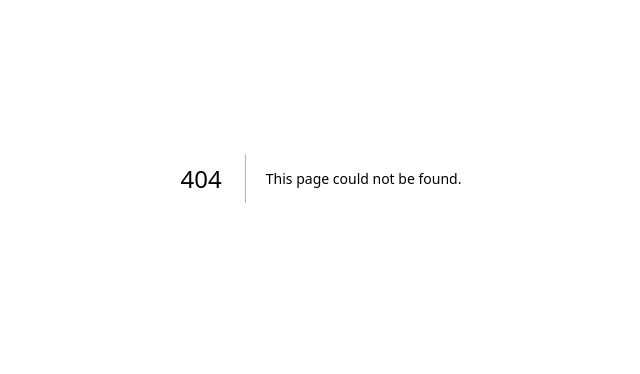
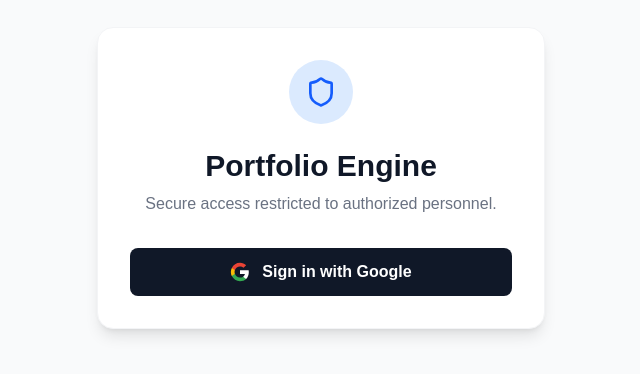
Before and after one commit to devanshuyadav/Nickl-2.0, a Next.js app in the folder client/: page /login in a window 1280 px wide. Before the commit this address had no page. Shown: the part 222-596 px from the top of the page, without its empty margins (319-959 px from the left). Built offline with nearby package versions, Linux system fonts and the light colour scheme.

Commit message:
Add Google OAuth 2.0

```diff
--- a/client/next.config.mjs
+++ b/client/next.config.mjs
@@ -2,10 +2,27 @@
 const nextConfig = {
   async rewrites() {
     return [
+      // Route 1: PDF Uploads
       {
-        source: '/api/:path*',
-        destination: 'http://localhost:5000/api/:path*', // Ensure 5000 matches your Express port
+        source: '/api/upload/:path*',
+        destination: 'http://localhost:5000/api/upload/:path*',
       },
+      // Route 2: Dashboard & Database
+      {
+        source: '/api/portfolio/:path*',
+        destination: 'http://localhost:5000/api/portfolio/:path*',
+      },
+      // Route 3: Live Market Data
+      {
+        source: '/api/market/:path*',
+        destination: 'http://localhost:5000/api/market/:path*',
+      },
+      // Route 4: Corporate Actions (Splits)
+      {
+        source: '/api/corporate/:path*',
+        destination: 'http://localhost:5000/api/corporate/:path*',
+      }
+      // we DO NOT include /api/auth here! Next.js will now handle authentication locally.
     ]
   },
 };
--- a/client/package.json
+++ b/client/package.json
@@ -11,6 +11,7 @@
   "dependencies": {
     "lucide-react": "^1.16.0",
     "next": "16.2.6",
+    "next-auth": "^4.24.14",
     "react": "19.2.4",
     "react-dom": "19.2.4",
     "react-dropzone": "^15.0.0",
--- /dev/null
+++ b/client/src/app/api/auth/[...nextauth]/route.js
@@ -0,0 +1,33 @@
+import NextAuth from "next-auth";
+import GoogleProvider from "next-auth/providers/google";
+
+const authOptions = {
+    providers: [
+        GoogleProvider({
+            clientId: process.env.GOOGLE_CLIENT_ID,
+            clientSecret: process.env.GOOGLE_CLIENT_SECRET,
+        }),
+    ],
+    callbacks: {
+        async signIn({ user }) {
+            // THE WHITELIST: Only allow YOUR email address to log in.
+            // Replace with your actual Gmail address.
+            const allowedEmail = "devanshuyadavwork@gmail.com";
+            // const allowedEmail = process.env.ADMINEMAIL;
+
+            if (user.email === allowedEmail) {
+                return true;
+            } else {
+                // If anyone else tries to log in, reject them
+                console.warn(`Unauthorized login attempt by: ${user.email}`);
+                return false;
+            }
+        },
+    },
+    pages: {
+        signIn: '/login', // We will create a clean login page next
+    }
+};
+
+const handler = NextAuth(authOptions);
+export { handler as GET, handler as POST };
--- a/client/src/app/layout.js
+++ b/client/src/app/layout.js
@@ -1,3 +1,4 @@
+import AuthProvider from "@/components/AuthProvider";
 import { Geist, Geist_Mono } from "next/font/google";
 import "./globals.css";
 
@@ -22,7 +23,11 @@ export default function RootLayout({ children }) {
       lang="en"
       className={`${geistSans.variable} ${geistMono.variable} h-full antialiased`}
     >
-      <body className="min-h-full flex flex-col">{children}</body>
+      <body className="min-h-full flex flex-col">
+        <AuthProvider>
+          {children}
+        </AuthProvider>
+      </body>
     </html>
   );
 }
--- /dev/null
+++ b/client/src/app/login/page.js
@@ -0,0 +1,30 @@
+'use client';
+import { signIn } from 'next-auth/react';
+import { Shield } from 'lucide-react';
+
+export default function Login() {
+    return (
+        <div className="min-h-screen bg-gray-50 flex flex-col justify-center items-center p-4">
+            <div className="max-w-md w-full bg-white rounded-2xl shadow-lg border border-gray-100 p-8 text-center">
+                <div className="w-16 h-16 bg-blue-100 text-blue-600 rounded-full flex items-center justify-center mx-auto mb-6">
+                    <Shield className="w-8 h-8" />
+                </div>
+                <h1 className="text-3xl font-extrabold text-gray-900 mb-2">Portfolio Engine</h1>
+                <p className="text-gray-500 mb-8">Secure access restricted to authorized personnel.</p>
+
+                <button
+                    onClick={() => signIn('google', { callbackUrl: '/' })}
+                    className="w-full bg-gray-900 text-white font-bold py-3 px-4 rounded-lg hover:bg-black transition-colors flex justify-center items-center"
+                >
+                    <svg className="w-5 h-5 mr-3" viewBox="0 0 24 24">
+                        <path fill="currentColor" d="M22.56 12.25c0-.78-.07-1.53-.2-2.25H12v4.26h5.92c-.26 1.37-1.04 2.53-2.21 3.31v2.77h3.57c2.08-1.92 3.28-4.74 3.28-8.09z" />
+                        <path fill="#34A853" d="M12 23c2.97 0 5.46-.98 7.28-2.66l-3.57-2.77c-.98.66-2.23 1.06-3.71 1.06-2.86 0-5.29-1.93-6.16-4.53H2.18v2.84C3.99 20.53 7.7 23 12 23z" />
+                        <path fill="#FBBC05" d="M5.84 14.09c-.22-.66-.35-1.36-.35-2.09s.13-1.43.35-2.09V7.07H2.18C1.43 8.55 1 10.22 1 12s.43 3.45 1.18 4.93l2.85-2.22.81-.62z" />
+                        <path fill="#EA4335" d="M12 5.38c1.62 0 3.06.56 4.21 1.64l3.15-3.15C17.45 2.09 14.97 1 12 1 7.7 1 3.99 3.47 2.18 7.07l3.66 2.84c.87-2.6 3.3-4.53 6.16-4.53z" />
+                    </svg>
+                    Sign in with Google
+                </button>
+            </div>
+        </div>
+    );
+}
--- a/client/src/app/page.js
+++ b/client/src/app/page.js
@@ -1,13 +1,26 @@
 'use client';
 import { useState } from 'react';
+import { useSession, signOut } from 'next-auth/react';
+import { redirect } from 'next/navigation';
 import FileUploader from '@/components/FileUploader';
 import TradeTable from '@/components/TradeTable';
 import Dashboard from '@/components/Dashboard';
 import Settings from '@/components/Settings';
 
 export default function Home() {
+  const { data: session, status } = useSession();
   const [activeTab, setActiveTab] = useState('dashboard'); // 'dashboard', 'upload', or 'settings'
   const [extractedData, setExtractedData] = useState(null);
+
+  // If loading auth state, show a spinner
+  if (status === 'loading') {
+    return <div className="min-h-screen flex items-center justify-center">Loading secure engine...</div>;
+  }
+
+  // If unauthenticated, boot them to the login page
+  if (status === 'unauthenticated') {
+    redirect('/login');
+  }
 
   return (
     <div className="min-h-screen bg-gray-50 py-12 px-4 sm:px-6 lg:px-8">
--- /dev/null
+++ b/client/src/components/AuthProvider.js
@@ -0,0 +1,6 @@
+'use client';
+import { SessionProvider } from "next-auth/react";
+
+export default function AuthProvider({ children }) {
+    return <SessionProvider>{children}</SessionProvider>;
+}
--- a/client/src/components/Settings.js
+++ b/client/src/components/Settings.js
@@ -39,7 +39,7 @@ export default function Settings({ onResetSuccess }) {
                     System Settings
                 </h2>
                 <div className="flex items-start p-4 bg-blue-50 text-blue-800 rounded-lg border border-blue-100">
-                    <Info className="h-5 w-5 mr-3 mt-0.5 flex-shrink-0" />
+                    <Info className="h-5 w-5 mr-3 mt-0.5 shrink-0" />
                     <p className="text-sm">
                         Symbol mappings (your Yahoo Finance ticker links) are stored in a separate database collection. Wiping your portfolio data will <strong>not</strong> delete your custom ticker mappings.
                     </p>
```
Also changed, not shown: 1 other file (tests, documents, lock files or other folders).
